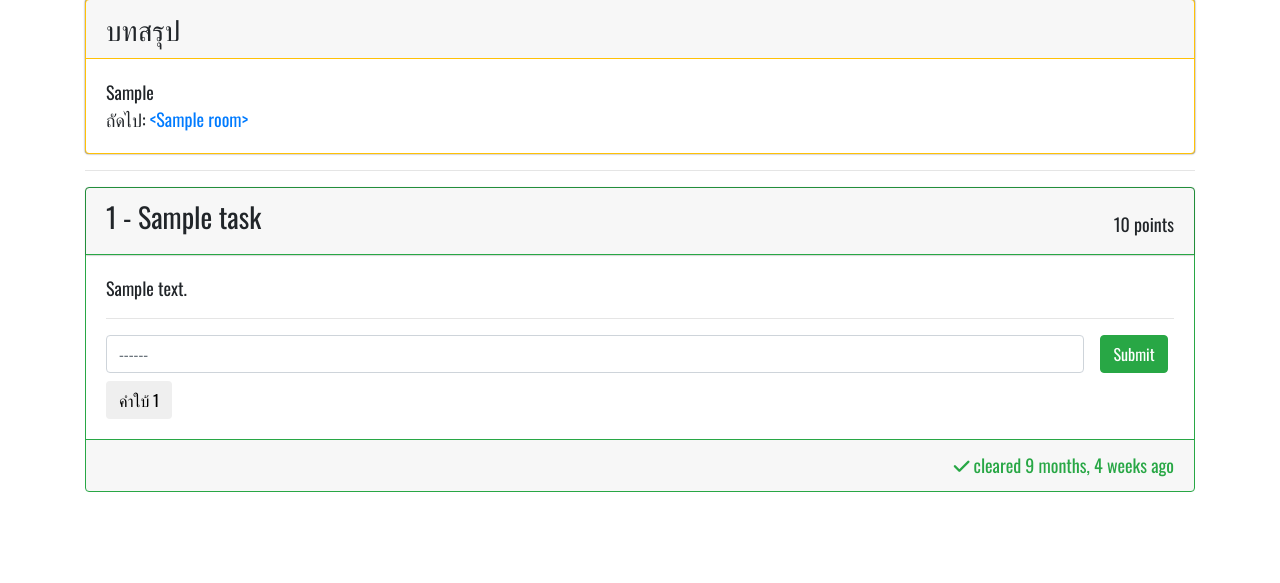
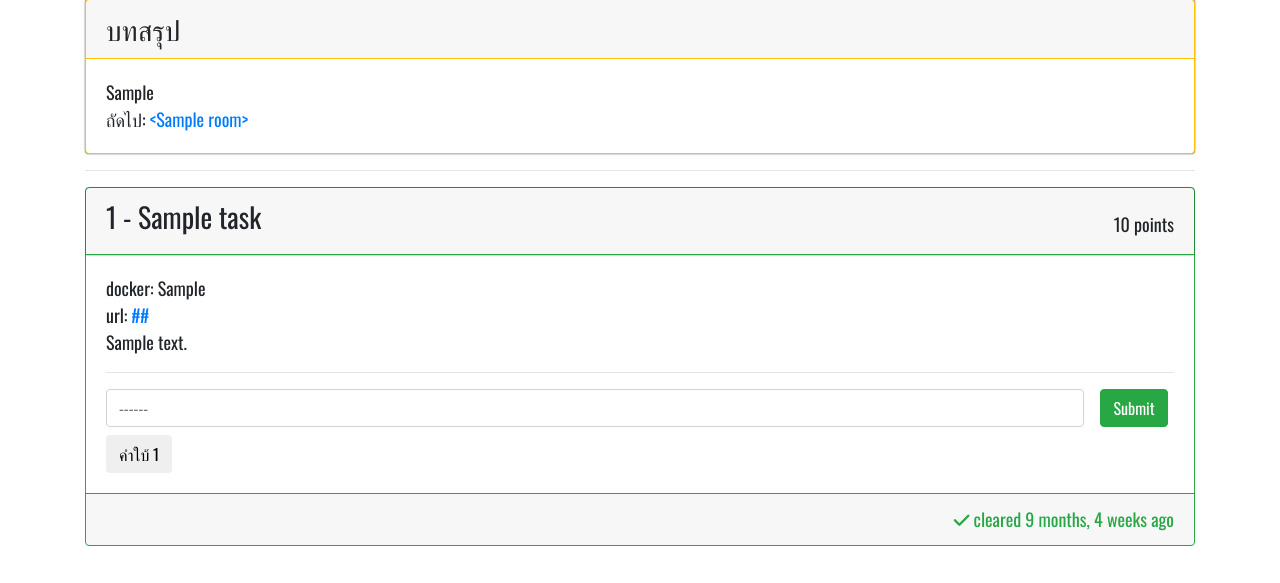
Before and after one commit to NirushaaaR/CTF-platform-final-project, a Django app: page /room/1/ in a window 1280 px wide. Shown: the part 217-800 px from the top of the page. Run offline with Django 3.2, Linux system fonts and the light colour scheme; a user stored in the database is signed in; tables that the repository leaves empty hold one stand-in row (values such as "Sample post"); parts of the project's set-up code (start-up, migrations or seed data) failed here and were passed over; some libraries are stand-ins or nearby versions.

Commit message:
update docker html

```diff
--- a/src/app/static/js/manageDocker.js
+++ b/src/app/static/js/manageDocker.js
@@ -74,7 +74,10 @@ function checkDockerStatus(data, docker, isDelete, isDeleteLink) {
                 }
             })
             .catch(err => {
-                document.querySelector(".deletelink").disabled = false;
+                const deleteLinks = document.querySelector(".deletelink");
+                if (deleteLinks !== null) {
+                    deleteLinks.disabled = false;
+                }
                 deployButton.disabled = false;
                 deleteButton.disabled = false;
                 changeDeployStatus(err);
--- a/src/core/models.py
+++ b/src/core/models.py
@@ -124,7 +124,7 @@ class Task(models.Model):
     task_number = models.PositiveIntegerField(validators=[MinValueValidator(1)])
     title = models.CharField(max_length=255)
     description = models.TextField()
-    flag = models.CharField(max_length=255)
+    flag = models.CharField(max_length=255, null=True, blank=True)
     room = models.ForeignKey(Room, on_delete=models.CASCADE, related_name="tasks")
     points = models.PositiveIntegerField()
     docker = models.ForeignKey(
@@ -134,6 +134,8 @@ class Task(models.Model):
         blank=True,
         related_name="tasks",
     )
+    docker_url_path = models.CharField(max_length=100, null=True, blank=True)
+    conclusion = models.TextField(null=True, blank=True)
 
     answered_users = models.ManyToManyField(
         get_user_model(),
--- a/src/core/views/room.py
+++ b/src/core/views/room.py
@@ -30,7 +30,7 @@ def index(request):
 
 @login_required
 def room(request, pk):
-    room = get_object_or_404(Room.objects.prefetch_related("tasks__hints"), pk=pk)
+    room = get_object_or_404(Room.objects.select_related("docker").prefetch_related("tasks__hints"), pk=pk)
     tasks = room.tasks.all()
 
     context = {
--- a/src/templates/core/room.html
+++ b/src/templates/core/room.html
@@ -40,6 +40,11 @@
     </div>
     <div class="card-body">
       <div class="card-text">
+        {% if task.docker %}
+        docker: {{task.docker}} <br>
+        url: <a href="{{task.docker.url}}{{task.docker_url_path}}">{{task.docker.url}}{{task.docker_url_path}}</a>
+        <br>
+        {% endif %}
         {{task.description|safe}}
       </div>
       <hr>
```
Also changed, not shown: src/core/migrations/0006_auto_20201210_1154.py (added).
